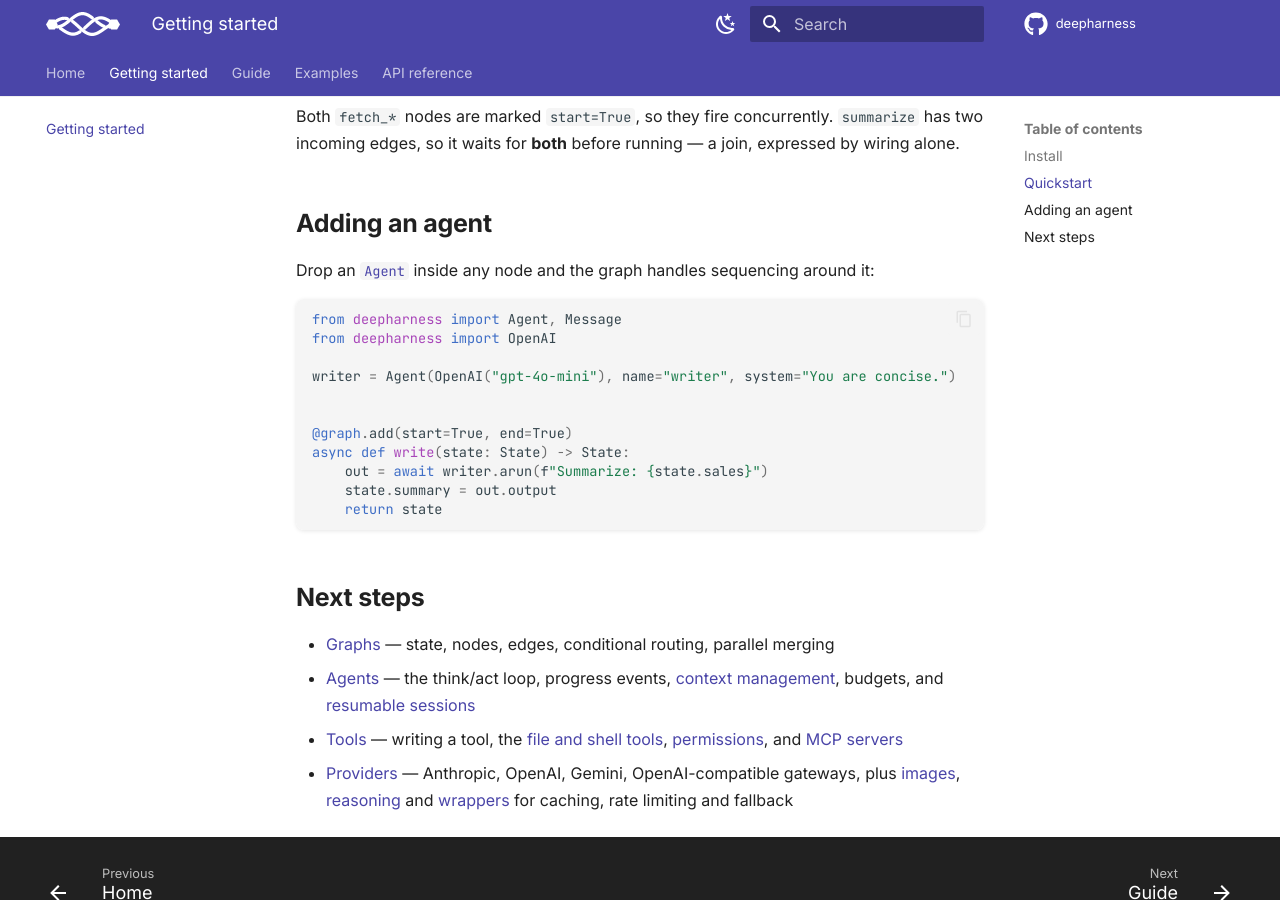
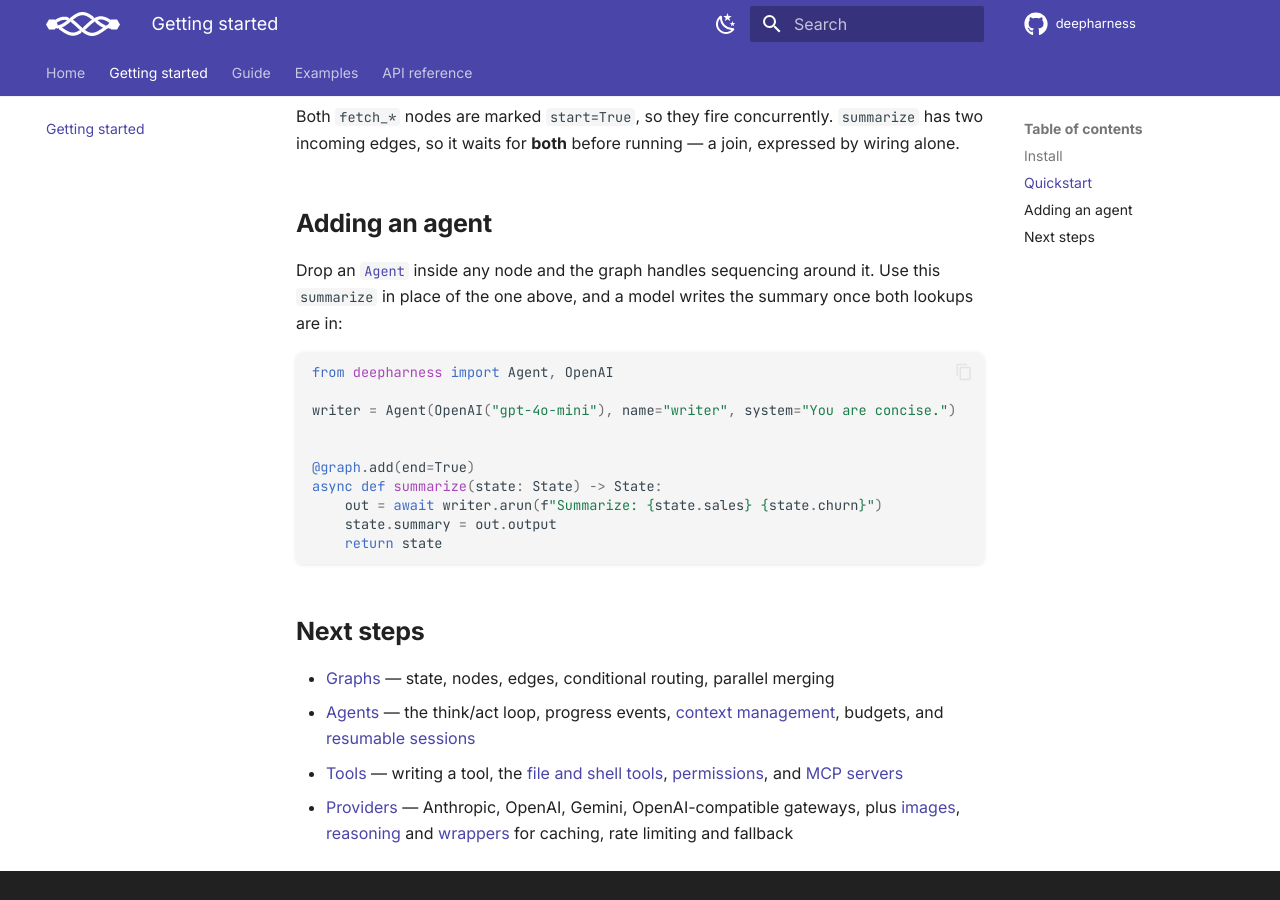
Before and after one commit to sayedshaun/deepharness, an MkDocs documentation site: the page built from docs/getting-started.md, in a window 1280 px wide and 900 px high, scrolled down 1403 px. Built offline with MkDocs 1.6.1 and Material for MkDocs 9.7.7, drawn with Linux system fonts in a browser that asks for light colours; comment, search, counter and statistics services are not loaded.

Commit message:
docs: give the getting-started agent node real input

````diff
--- a/docs/getting-started.md
+++ b/docs/getting-started.md
@@ -71,18 +71,19 @@ incoming edges, so it waits for **both** before running — a join, expressed by
 
 ## Adding an agent
 
-Drop an [`Agent`](guide/agents.md) inside any node and the graph handles sequencing around it:
+Drop an [`Agent`](guide/agents.md) inside any node and the graph handles sequencing around it.
+Use this `summarize` in place of the one above, and a model writes the summary once both
+lookups are in:
 
 ```python
-from deepharness import Agent, Message
-from deepharness import OpenAI
+from deepharness import Agent, OpenAI
 
 writer = Agent(OpenAI("gpt-4o-mini"), name="writer", system="You are concise.")
 
 
-@graph.add(start=True, end=True)
-async def write(state: State) -> State:
-    out = await writer.arun(f"Summarize: {state.sales}")
+@graph.add(end=True)
+async def summarize(state: State) -> State:
+    out = await writer.arun(f"Summarize: {state.sales} {state.churn}")
     state.summary = out.output
     return state
 ```
````
